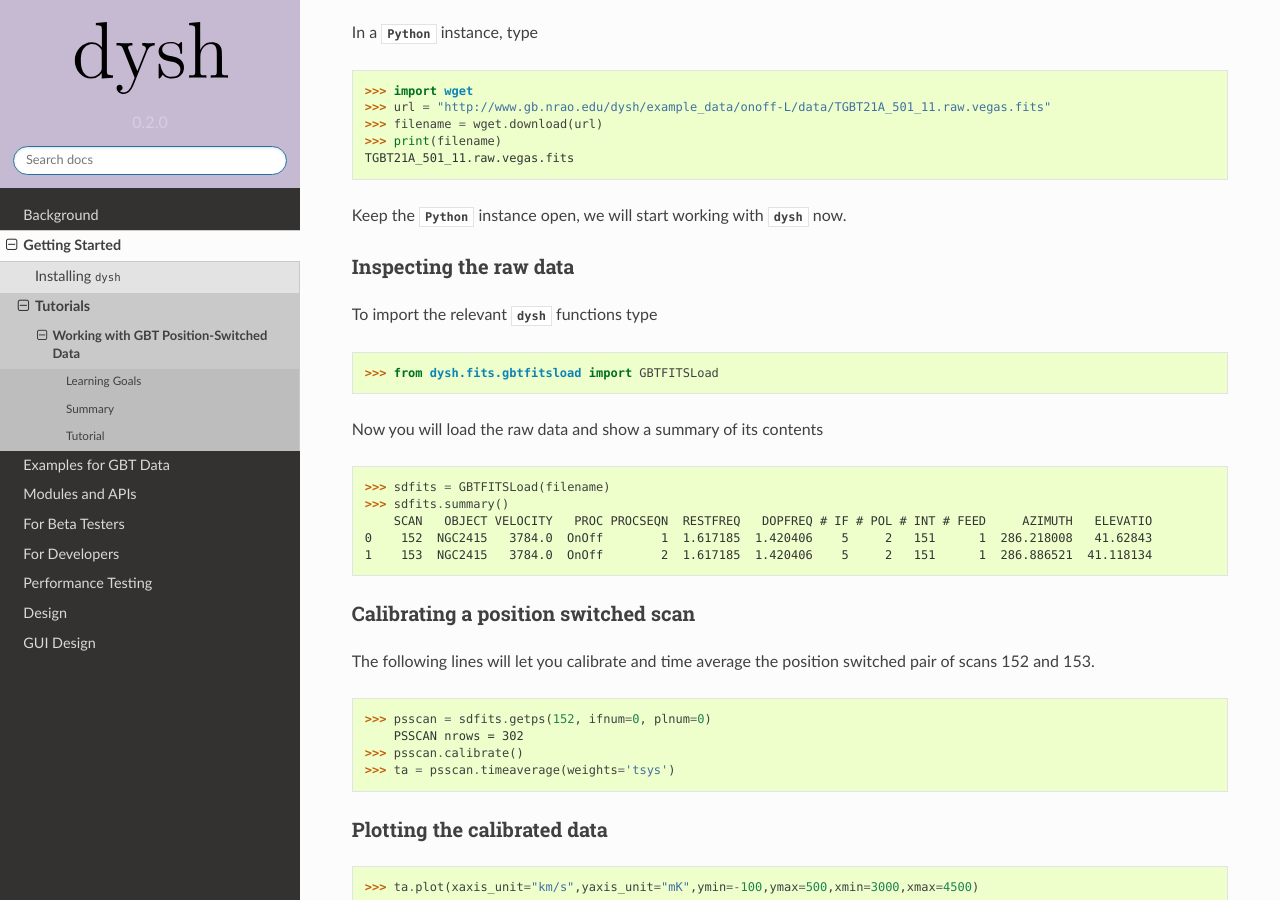
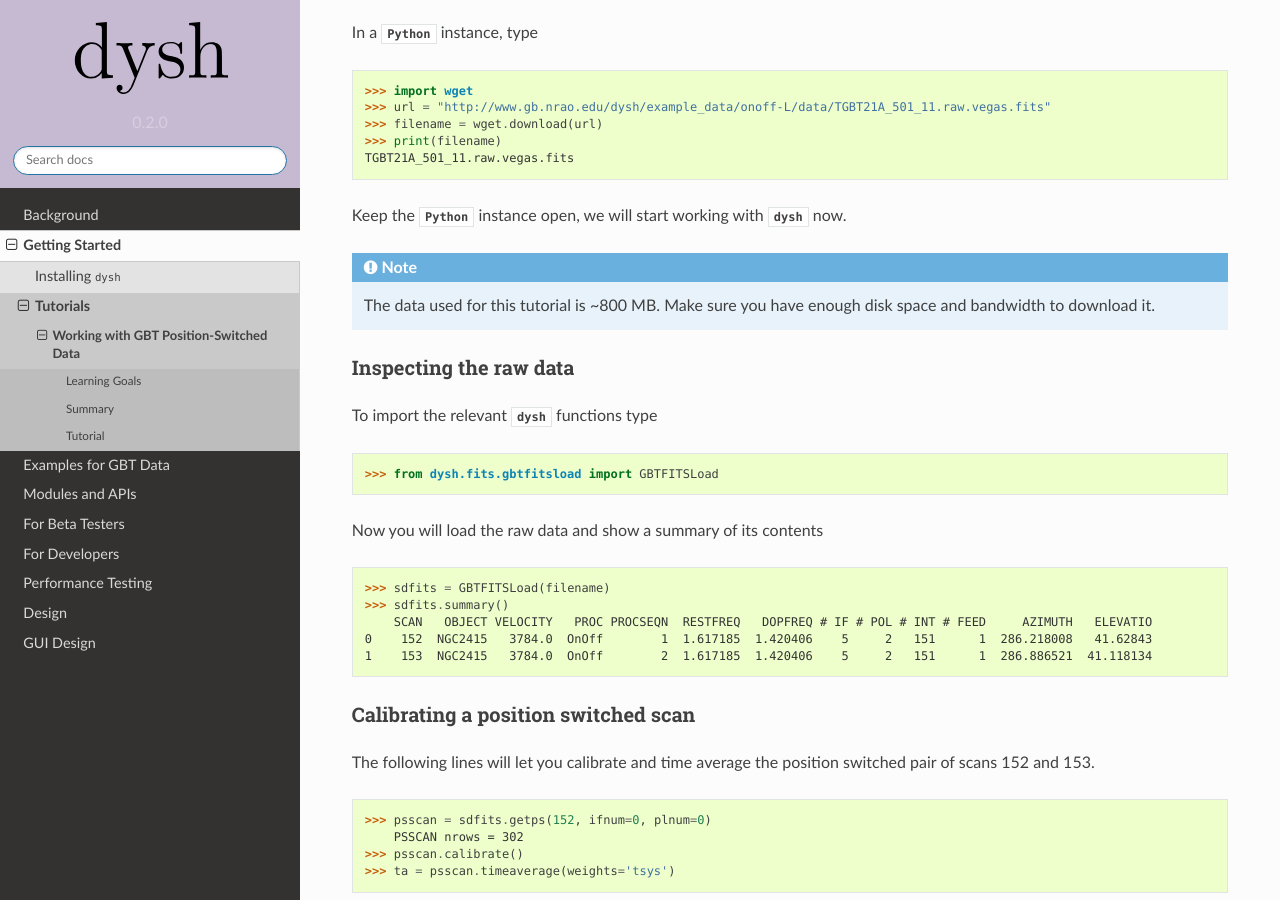
Before and after one commit to GreenBankObservatory/dysh, a Sphinx documentation site: the page built from docs/source/getting_started/tutorials/GBT/tutorial-positionswitch.rst, in a window 1280 px wide and 900 px high, scrolled down 791 px. Built offline with Sphinx 7.4.7 and the Read the Docs theme 2.0.0, drawn with Linux system fonts in a browser that asks for light colours; pages that are not in the unit, such as notebooks, are missing from menus.

Commit message:
Added a note about the size of the file used for the tutorial

```diff
--- a/docs/source/getting_started/tutorials/GBT/tutorial-positionswitch.rst
+++ b/docs/source/getting_started/tutorials/GBT/tutorial-positionswitch.rst
@@ -44,6 +44,9 @@ In a `Python` instance, type
 
 Keep the `Python` instance open, we will start working with `dysh` now.
 
+.. note::
+    The data used for this tutorial is ~800 MB. Make sure you have enough disk space and bandwidth to download it.
+
 Inspecting the raw data
 -----------------------
 
```
